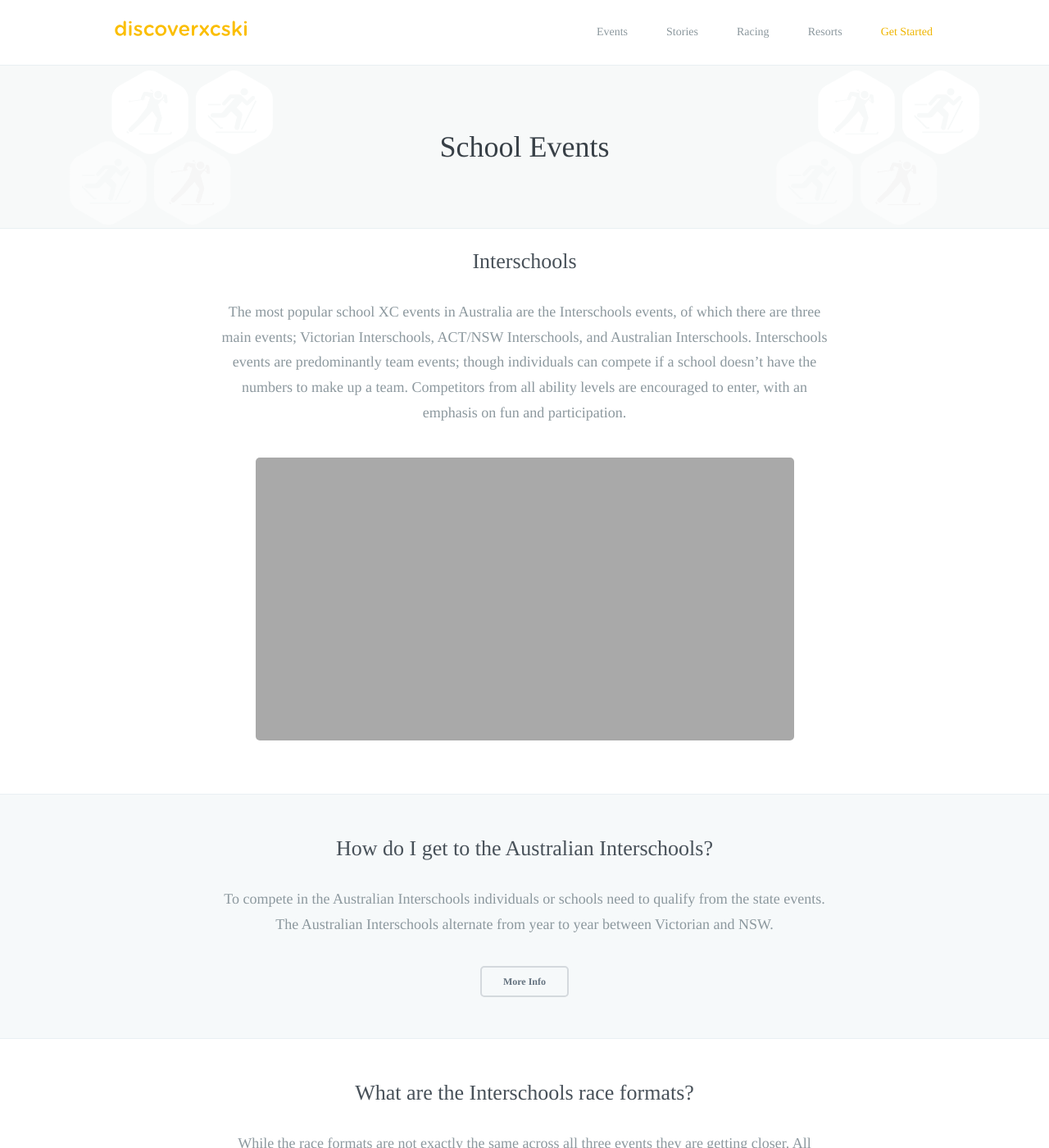
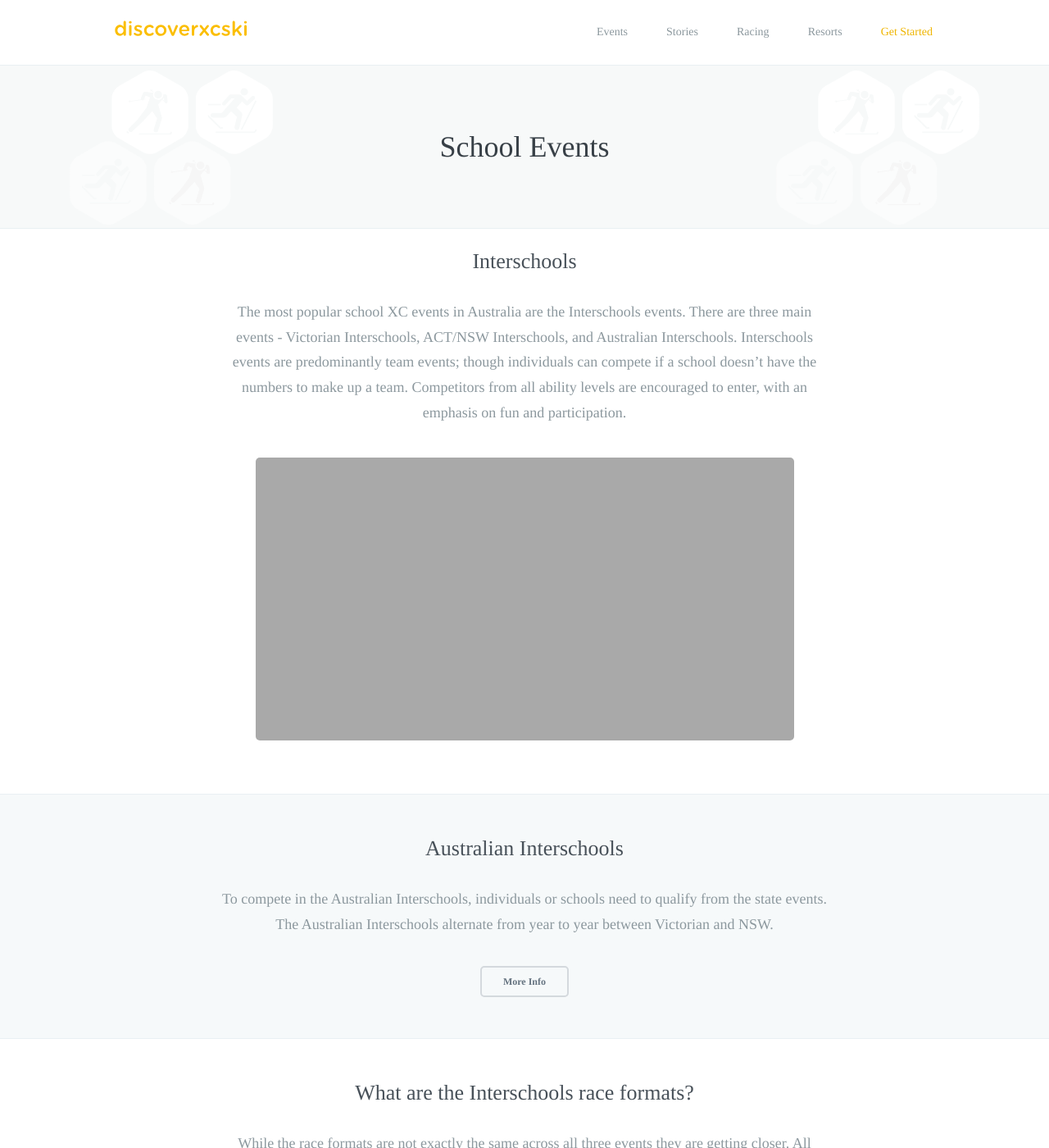
Before and after one commit to robcatto/robcatto.github.io, a Jekyll site: the page built from racing/school-level/index.html, in a window 1280 px wide and 1400 px high. Shown: the whole window at 82% size. Built offline with Jekyll 4.4.1, drawn with Linux system fonts in a browser that asks for light colours; some web fonts are replaced; Markdown is read by kramdown in place of the engine named in the settings.

Commit message:
Update index.html

```diff
--- a/racing/school-level/index.html
+++ b/racing/school-level/index.html
@@ -29,7 +29,7 @@ layout: default
         <div id="content1">
         <section class="mobile_section" style="border-bottom: none">
                 <h3>Interschools</h3>
-                <p>The most popular school XC events in Australia are the Interschools events, of which there are three main events; Victorian Interschools, ACT/NSW Interschools, and Australian Interschools. Interschools events are predominantly team events; though individuals can compete if a school doesn’t have the numbers to make up a team.  Competitors from all ability levels are encouraged to enter, with an emphasis on fun and participation.
+                <p>The most popular school XC events in Australia are the Interschools events. There are three main events - Victorian Interschools, ACT/NSW Interschools, and Australian Interschools. Interschools events are predominantly team events; though individuals can compete if a school doesn’t have the numbers to make up a team.  Competitors from all ability levels are encouraged to enter, with an emphasis on fun and participation.
                 </p>
                 <div class="one">
                 <div class="onelarge centered" style="
@@ -40,8 +40,8 @@ layout: default
 
 
                 <section class="mobile_section section_hasbg">
-                    <h3>How do I get to the Australian Interschools?</h3>
-                    <p>To compete in the Australian Interschools individuals or schools need to qualify from the state events. The Australian Interschools alternate from year to year between Victorian and NSW.
+                    <h3>Australian Interschools</h3>
+                    <p>To compete in the Australian Interschools, individuals or schools need to qualify from the state events. The Australian Interschools alternate from year to year between Victorian and NSW.
                     </p>
                     <a class="button small dark" href="/event-types" data-featurette="analytics-click-event" data-event-category="button" data-event-action="M: Clicked Design an iOS Game" data-event-label="Source: Homepage Alt" id="featurette-35">More Info</a>
                 </section>
```
